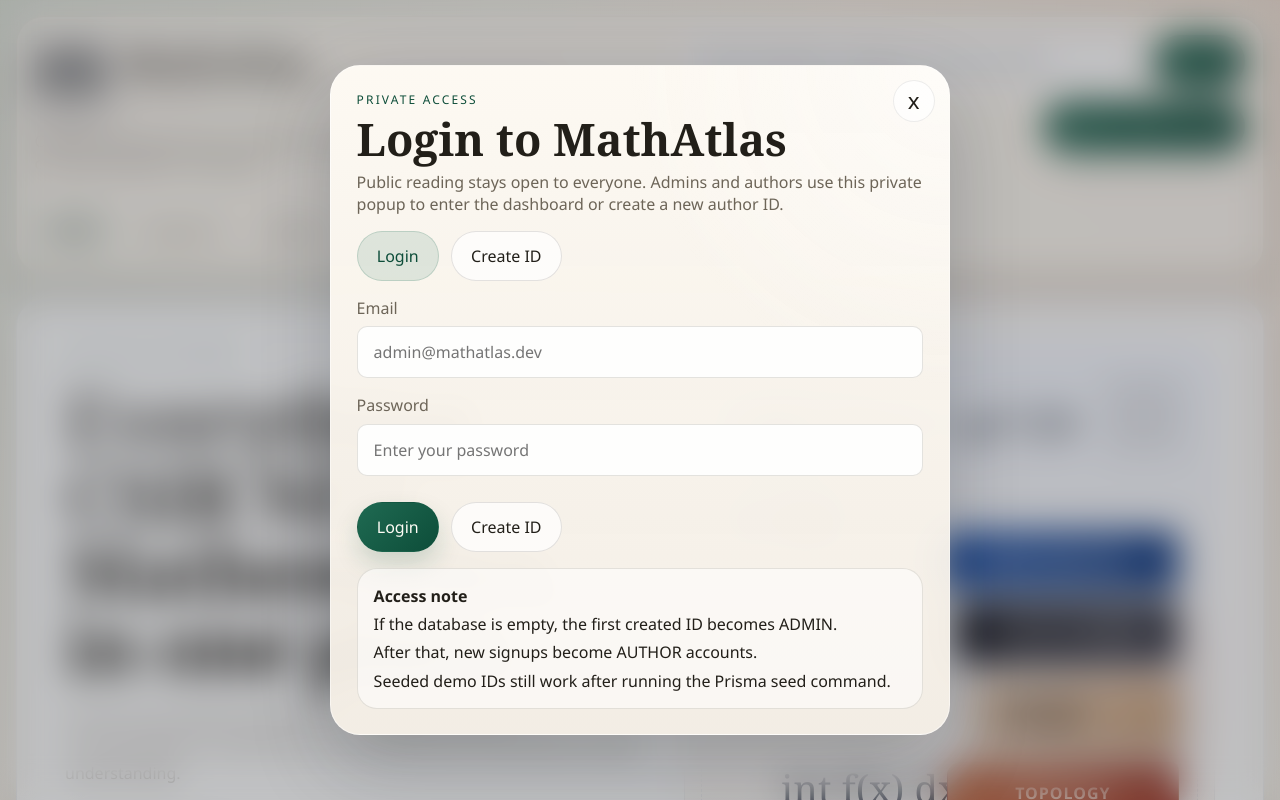
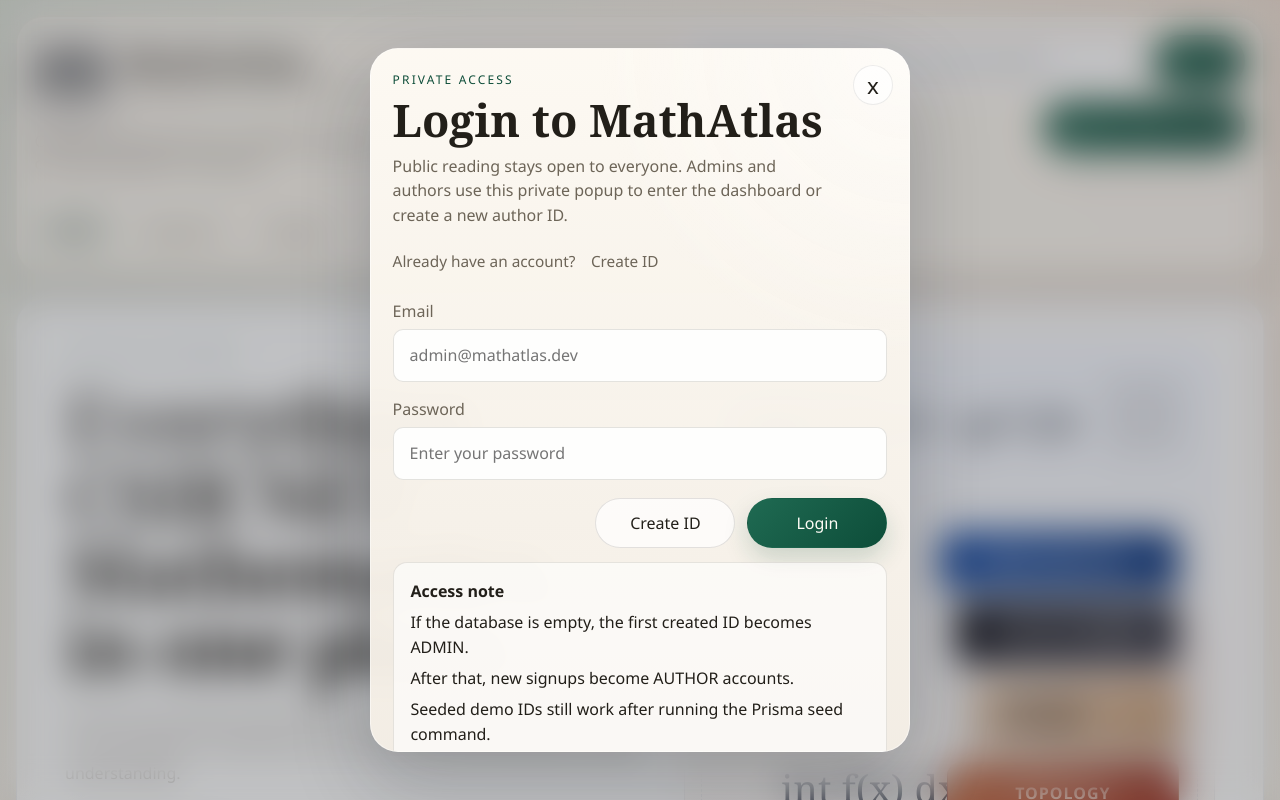
Before and after one commit to prahallad8280-oss/MathAtlas, a React (Vite) app in the folder apps/web/: page / in a window 1280 px wide. Both pictures are taken after a click on the button "Admin / Author Login". Shown: the top 800 px of the page. Built offline with nearby package versions, Linux system fonts and the light colour scheme; no server answers; grey boxes are pictures that could not be loaded.

Commit message:
Refine auth modal layout and errors

```diff
--- a/apps/web/src/components/AuthModal.tsx
+++ b/apps/web/src/components/AuthModal.tsx
@@ -1,6 +1,7 @@
 import { FormEvent, useEffect, useState } from "react";
 import { useNavigate } from "react-router-dom";
 import { useAuth } from "../lib/auth";
+import { ApiError } from "../lib/api";
 
 type AuthMode = "login" | "create";
 
@@ -10,6 +11,32 @@
   onClose: () => void;
   onModeChange: (mode: AuthMode) => void;
 };
+
+function formatAuthError(error: unknown, mode: AuthMode) {
+  if (error instanceof ApiError) {
+    if (error.status === 401) {
+      return "Email or password is incorrect. Please try again.";
+    }
+
+    if (error.status === 409) {
+      return "This email already has an account. Please log in instead.";
+    }
+
+    if (error.status === 400 && mode === "create") {
+      return "Please check your name, email, password, and confirm password fields.";
+    }
+
+    if (error.status === 503) {
+      return "Login is not ready yet because the server database is still unavailable on Render. Deploy the latest backend and make sure Prisma db push has run.";
+    }
+  }
+
+  return error instanceof Error
+    ? error.message
+    : mode === "login"
+      ? "Unable to log in."
+      : "Unable to create your ID.";
+}
 
 export function AuthModal({ mode, next, onClose, onModeChange }: AuthModalProps) {
   const navigate = useNavigate();
@@ -47,7 +74,7 @@
       await login(loginEmail, loginPassword);
       navigate(next ?? "/admin", { replace: true });
     } catch (loginError) {
-      setError(loginError instanceof Error ? loginError.message : "Unable to log in.");
+      setError(formatAuthError(loginError, "login"));
     } finally {
       setIsSubmitting(false);
     }
@@ -62,7 +89,7 @@
       await register(name, registerEmail, registerPassword, confirmPassword);
       navigate(next ?? "/admin", { replace: true });
     } catch (registerError) {
-      setError(registerError instanceof Error ? registerError.message : "Unable to create your ID.");
+      setError(formatAuthError(registerError, "create"));
     } finally {
       setIsSubmitting(false);
     }
@@ -82,23 +109,12 @@
             Public reading stays open to everyone. Admins and authors use this private popup to enter the
             dashboard or create a new author ID.
           </p>
-        </div>
-
-        <div className="auth-switch-row">
-          <button
-            className={mode === "login" ? "tab-button active" : "tab-button"}
-            onClick={() => onModeChange("login")}
-            type="button"
-          >
-            Login
-          </button>
-          <button
-            className={mode === "create" ? "tab-button active" : "tab-button"}
-            onClick={() => onModeChange("create")}
-            type="button"
-          >
-            Create ID
-          </button>
+          <div className="auth-mode-line">
+            <span>{mode === "login" ? "Already have an account?" : "Need a new account?"}</span>
+            <button className="text-button" onClick={() => onModeChange(mode === "login" ? "create" : "login")} type="button">
+              {mode === "login" ? "Create ID" : "Back to Login"}
+            </button>
+          </div>
         </div>
 
         {mode === "login" ? (
@@ -125,12 +141,12 @@
                 type="password"
               />
             </label>
-            <div className="button-row">
+            <div className="button-row auth-modal-actions">
+              <button className="ghost-button" onClick={() => onModeChange("create")} type="button">
+                Create ID
+              </button>
               <button className="primary-button" disabled={isSubmitting} type="submit">
                 {isSubmitting ? "Logging in..." : "Login"}
-              </button>
-              <button className="ghost-button" onClick={() => onModeChange("create")} type="button">
-                Create ID
               </button>
             </div>
           </form>
@@ -180,12 +196,12 @@
                 type="password"
               />
             </label>
-            <div className="button-row">
+            <div className="button-row auth-modal-actions">
+              <button className="ghost-button" onClick={() => onModeChange("login")} type="button">
+                Back to Login
+              </button>
               <button className="primary-button" disabled={isSubmitting} type="submit">
                 {isSubmitting ? "Creating..." : "Create ID"}
-              </button>
-              <button className="ghost-button" onClick={() => onModeChange("login")} type="button">
-                Back to Login
               </button>
             </div>
           </form>
--- a/apps/web/src/styles.css
+++ b/apps/web/src/styles.css
@@ -1725,11 +1725,13 @@
 
 .auth-modal-card {
   position: relative;
-  width: min(620px, 100%);
-  display: grid;
-  gap: 1rem;
-  padding: 1.6rem;
-  border-radius: 30px;
+  width: min(540px, 100%);
+  max-height: min(88vh, 860px);
+  overflow-y: auto;
+  display: grid;
+  gap: 0.9rem;
+  padding: 1.35rem 1.35rem 1.25rem;
+  border-radius: 28px;
   border: 1px solid rgba(255, 255, 255, 0.45);
   background:
     radial-gradient(circle at top right, rgba(255, 255, 255, 0.45), transparent 35%),
@@ -1739,7 +1741,8 @@
 
 .auth-modal-header {
   display: grid;
-  gap: 0.45rem;
+  gap: 0.55rem;
+  padding-right: 3.25rem;
 }
 
 .auth-modal-header h2 {
@@ -1752,14 +1755,15 @@
 .auth-modal-header p {
   margin: 0;
   color: var(--muted);
+  line-height: 1.55;
 }
 
 .auth-modal-close {
   position: absolute;
-  top: 0.9rem;
-  right: 0.9rem;
-  width: 42px;
-  height: 42px;
+  top: 1rem;
+  right: 1rem;
+  width: 40px;
+  height: 40px;
   border: 1px solid rgba(34, 31, 25, 0.08);
   border-radius: 999px;
   background: rgba(255, 255, 255, 0.72);
@@ -1778,6 +1782,25 @@
   gap: 0.75rem;
 }
 
+.auth-mode-line {
+  display: flex;
+  flex-wrap: wrap;
+  align-items: center;
+  gap: 0.5rem 0.8rem;
+  color: var(--muted);
+  font-size: 0.96rem;
+}
+
+.auth-modal-actions {
+  justify-content: flex-end;
+  margin-top: 0.15rem;
+}
+
+.auth-modal-actions .primary-button,
+.auth-modal-actions .ghost-button {
+  min-width: 140px;
+}
+
 .auth-card {
   width: min(520px, 100%);
 }
@@ -1785,6 +1808,11 @@
 .demo-credentials {
   display: grid;
   gap: 0.4rem;
+  padding: 1rem 1.05rem;
+  border-radius: var(--radius-md);
+  border: 1px solid rgba(68, 58, 38, 0.12);
+  background: rgba(255, 255, 255, 0.62);
+  line-height: 1.55;
 }
 
 .success-banner,
@@ -2515,7 +2543,18 @@
   }
 
   .auth-modal-card {
-    padding: 1.2rem;
+    width: 100%;
+    max-height: 92vh;
+    padding: 1.15rem;
+  }
+
+  .auth-modal-actions {
+    justify-content: stretch;
+  }
+
+  .auth-modal-actions .primary-button,
+  .auth-modal-actions .ghost-button {
+    flex: 1 1 180px;
   }
 
   .page-container,
```
